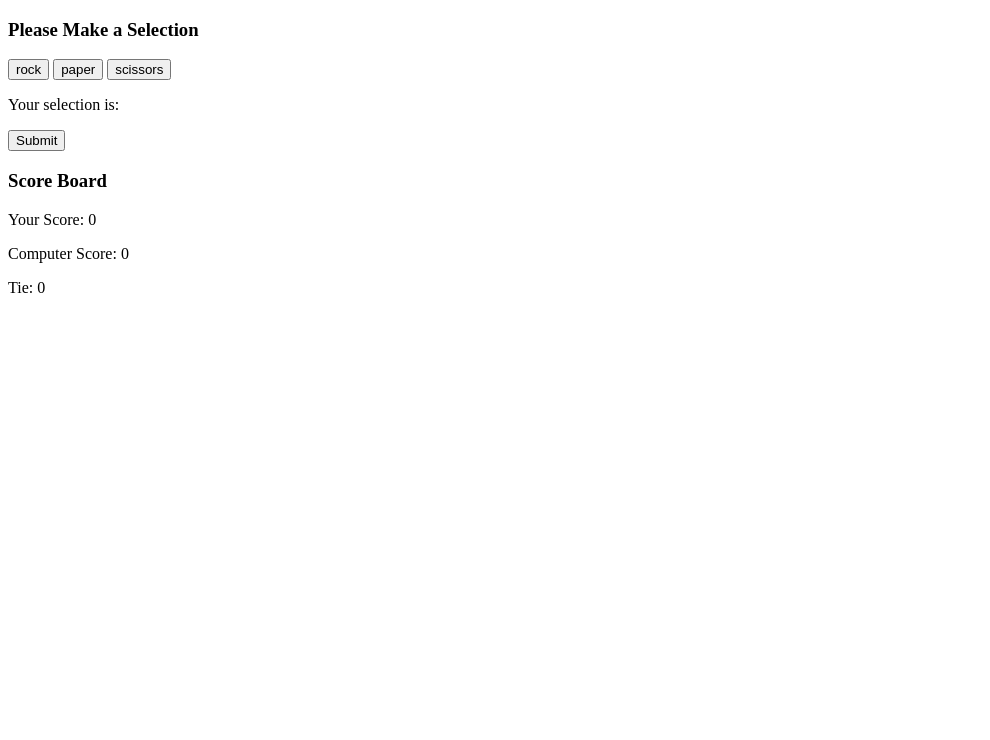
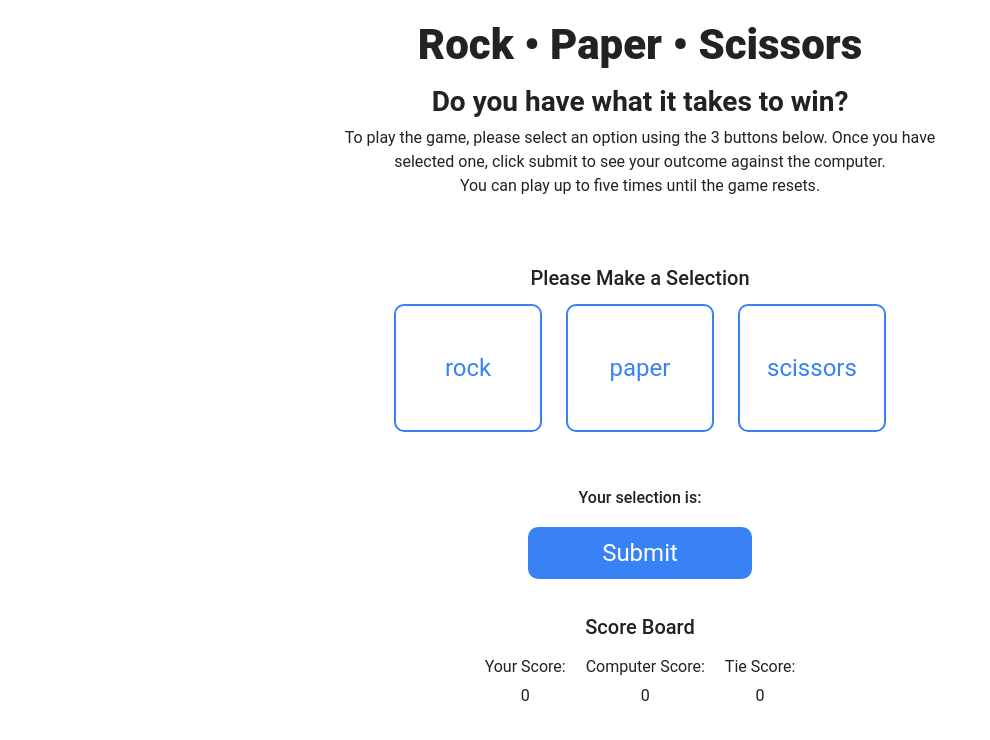
Before and after one commit to iamADT/rock_paper_scissors, a plain HTML site: page game.html in a window 1280 px wide. Shown: the whole page, without its empty margins (0-990 px from the left). Drawn offline with Linux system fonts and the light colour scheme.

Commit message:
Add styles to the game

```diff
--- a/game.html
+++ b/game.html
@@ -3,28 +3,48 @@
     <head>
         <meta charset="utf-8">
         <title>Rock Paper Scissors Game</title>
+        <link rel="stylesheet" href="styles.css">
     </head>
     <body>
-        <h3>Please Make a Selection</h3>
+        <section class="intro">
+            <h1>Rock • Paper • Scissors</h1>
+            <h3>Do you have what it takes to win? </h2>
+            <p class="title-description">To play the game, please select an option using the 3 buttons below. Once you have selected one, click submit to see your outcome against the computer. <br> You can play up to five times until the game resets.</p>
+        </section>
+        <section>
+                <h4>Please Make a Selection</h4>
+        </section>
         <section id="playerOptions">
                 <button class="button">rock</button>
                 <button class="button">paper</button>
                 <button class="button">scissors</button>
         </section>
         <section>
-            <p>Your selection is: <span id="choicePrint"></span></p>
-            <button id="submit" class="button">Submit</button>
+            <p class="yourSelection">Your selection is: <span id="choicePrint"></span></p>
+            <button id="submit" >Submit</button>
             <p id="outcome"></p>
         </section>
         <section>
-            <h3>Score Board</h3>
-            <p>Your Score: <span id="playerScoreText"></span></p>
-            <p>Computer Score: <span id="computerScoreText"></span></p>
-            <p>Tie: <span id="scoreTieText"></span></p>
+            <h4>Score Board</h4>
+            <div class="scoreBoard">
+                <div class="scoreDiv">
+                    <p>Your Score:</p>
+                    <p class="scoreText" id="playerScoreText"></p>
+                </div>
+                <div class="scoreDiv">
+                    <p>Computer Score:</p>
+                    <p class="scoreText" id="computerScoreText"></p>
+                </div>
+                <div class="scoreDiv">
+                    <p>Tie Score:</p>
+                    <p class="scoreText" id="scoreTieText"></p>
+                </div>
+            </div>
             <p id="winnerDeclaration"></p>
-            <button id="restartGame">Restart Game</button>
         </section>
-
+        <section>
+            <button id="restartGame" class="restart">Restart Game</button>
+        </section>
     </body>
     <script>
 
@@ -77,15 +97,12 @@
         //Record the score based on selection
         function scoreBoard(){
             if (result == "You win"){
-                console.log(`Your Score = ${playerScore}`)
                 playerScoreText.textContent = playerScore;
             }
             else if (result == "Computer wins") {
-                console.log(`Computer's Score = ${computerScore}`);
                 computerScoreText.textContent = computerScore;
             }
             else{
-                console.log(`Tie = ${scoreTie}`);
                 scoreTieText.textContent = scoreTie;
             }
         }
@@ -101,20 +118,26 @@
                 choicePrint.textContent = ""
                 for (let i = 0; i < button.length; i++) {
                     button[i].disabled = true;
+                    button[i].style.borderColor = "#555555";
+                    button[i].style.color = "#555555";
+                    button[i].style.cursor = "default";
                 }
-                console.log("Game of 5 over");
+
+
                 if (computerScore > playerScore){
                     winnerDeclaration.textContent = "Computer wins!";
                     restartGame.style.display = "block";
                 }
                 else if (playerScore > computerScore){
                     winnerDeclaration.textContent = "You win!";
-                    restartGame.style.display = "block";
+                    restartGame.style.display = "initial";
                 }
                 else {
                     winnerDeclaration.textContent = "it's a tie!";
                     restartGame.style.display = "block";
                 }
+                submit.style.backgroundColor = "#555555";
+                submit.style.cursor = "default";
             }
         });
 
@@ -130,7 +153,12 @@
             document.getElementById("submit").disabled = false;
             for (let i = 0; i < button.length; i++) {
                     button[i].disabled = false;
+                    button[i].style.borderColor = "";
+                    button[i].style.color = "";
+                    button[i].style.cursor = "pointer";
                 }
+                submit.style.backgroundColor = "";
+                submit.style.cursor = "pointer";
         }
         restartGame.addEventListener('click', resetGame);
 
--- /dev/null
+++ b/styles.css
@@ -0,0 +1,130 @@
+*{
+    margin: 0;
+    padding: 0;
+    font-family: Roboto, 'Open Sans';
+    color: #222222;
+}
+.intro{
+    text-align: center;
+    padding: 20px;
+}
+
+h1{
+    font-size: 42px;
+    font-weight: 800;
+    margin-bottom: 16px;
+}
+
+h3{
+    font-size: 28px;
+    font-weight: 600;
+    margin-bottom: 8px;
+}
+
+h4{
+    font-size: 20px;
+    font-weight: 500;
+    margin-bottom: 8px;
+}
+
+.title-description{
+    max-width: 600px;
+    font-size: 16px;
+    font-weight: 400;
+    line-height: 24px;
+    margin: 8px auto 40px auto;
+}
+
+section{
+    text-align: center;
+    padding: 8px
+}
+
+#playerOptions{
+    margin: -10px 0px 10px;
+}
+
+.yourSelection{
+    font-size: 16px;
+    font-weight: 500;
+    margin: 30px 0px 0px;
+}
+
+.button{
+    all: unset;
+    cursor: pointer;
+    background-color: none;
+    color: #3882F6;
+    font-size: 24px;
+    padding: 12px;
+    width: 120px;
+    height: 100px;
+    box-shadow: none;
+    border-radius: 10px;
+    border: 2px solid #3882F6;
+    text-align: center;
+    margin: 0px 10px;
+}
+.button:focus{
+    background-color: #3882F6;
+    color: white;
+}
+
+.button:hover{
+    background-color: #3882F6;
+    color: white;
+}
+
+#submit{
+    all: unset;
+    cursor: pointer;
+    color: #ffffff;
+    font-size: 24px;
+    padding: 12px;
+    width: 200px;
+    box-shadow: none;
+    border-radius: 10px;
+    border: 0px solid #3882F6;
+    background-color: #3882F6;
+    text-align: center;
+    margin: 20px 0px;
+}
+
+#submit:hover{
+    background-color: #0B64F0;
+}
+
+.scoreBoard{
+    display: flex;
+    justify-content: center;
+}
+
+.scoreDiv{
+    display: block;
+    margin: 10px;
+}
+
+.scoreText{
+    margin: 10px 0px;
+}
+
+#winnerDeclaration{
+    font-size: 20px;
+    font-weight: 500;
+    margin-bottom: 8px;
+}
+
+.restart{
+    all: unset;
+    cursor: pointer;
+    background-color: #3882F6;
+    color: white;
+    font-size: 24px;
+    padding: 12px;
+    width: 200px;
+    box-shadow: none;
+    border-radius: 10px;
+    border-color: none;
+    text-align: center;
+    margin: 20px auto 30px;
+}
```
